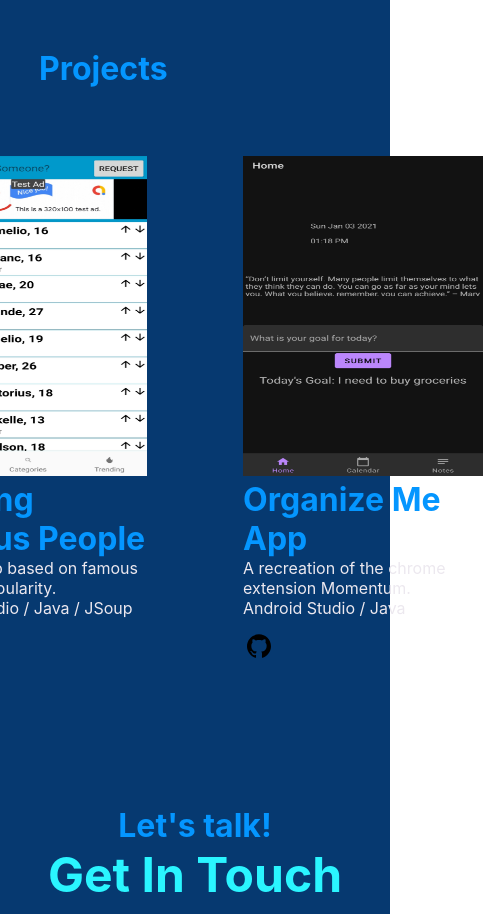
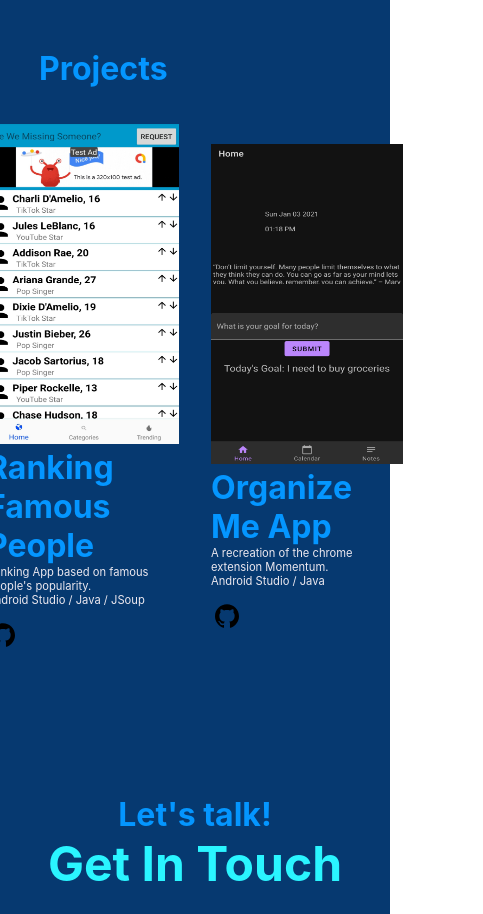
Before and after one commit to JorgeLFigueroa/jorgefigueroa.com-v1, a React (Create React App) app: page / in a window 390 px wide. Shown: the part 1500-2414 px from the top of the page, 483 px wide, since content can reach past the window. Built offline with nearby package versions, Linux system fonts and the light colour scheme.

Commit message:
Fixed some mobile responsiveness in ProjectCard.js

```diff
--- a/src/Components/ProjectCard.js
+++ b/src/Components/ProjectCard.js
@@ -1,14 +1,13 @@
-import React, { Component } from 'react'
-import styled from 'styled-components'
-import Icons from './Icons'
+import React, { Component } from "react";
+import styled from "styled-components";
+import Icons from "./Icons";
 
 export default class ProjectCard extends Component {
-
   render() {
     return (
       <CardContainer>
         <ImageContainer>
-                    <img src={this.props.img} alt='default'></img>
+          <img src={this.props.img} alt="default"></img>
         </ImageContainer>
         <InfoContainer>
           <h1>{this.props.title}</h1>
@@ -17,13 +16,13 @@
           </DescriptionContainer>
           <p>{this.props.tools}</p>
         </InfoContainer>
-                <Icons url={this.props.url}/>
+        <Icons url={this.props.url} />
       </CardContainer>
-        )
+    );
   }
 }
 
-const CardContainer = styled.div `
+const CardContainer = styled.div`
   display: flex;
   flex-direction: column;
   /* outline: 5px solid #001c30; */
@@ -32,30 +31,52 @@
   margin-top: 3rem;
   margin-right: 3rem;
   margin-left: 3rem;
-`
+  @media only screen and (max-width: 600px) {
+    margin-top: 1rem;
+    margin-right: 1rem;
+    margin-left: 1rem;
+  }
+`;
 
-const ImageContainer = styled.div `
+const ImageContainer = styled.div`
   img {
     height: 20rem;
     width: 15rem;
   }
-`
+  @media only screen and (max-width: 600px) {
+      img{
+        height: 20rem;
+        width: 12rem;
+      }
+  }
+`;
 
-const InfoContainer = styled.div `
-
+const InfoContainer = styled.div`
   h1 {
     display: inline;
   }
   p {
     color: #ece8ef;
   }
-`
+  @media only screen and (max-width: 600px) {
+    h1 {
+        font-size: 1rem;
+    }
+    p {
+        font-size: .7rem;
+    }
+  }
+`;
 
-const DescriptionContainer = styled.div `
+const DescriptionContainer = styled.div`
   /* height: 3rem;
     background-color: #001c30; */
   p {
     color: #ece8ef;
-
   }
-`
+  @media only screen and (max-width: 600px) {
+    p {
+        font-size: .7rem;
+    }
+  }
+`;
```
Also changed, not shown: 1 other file (tests, documents, lock files or other folders). Lines whose indentation alone changed are shown as unchanged.
